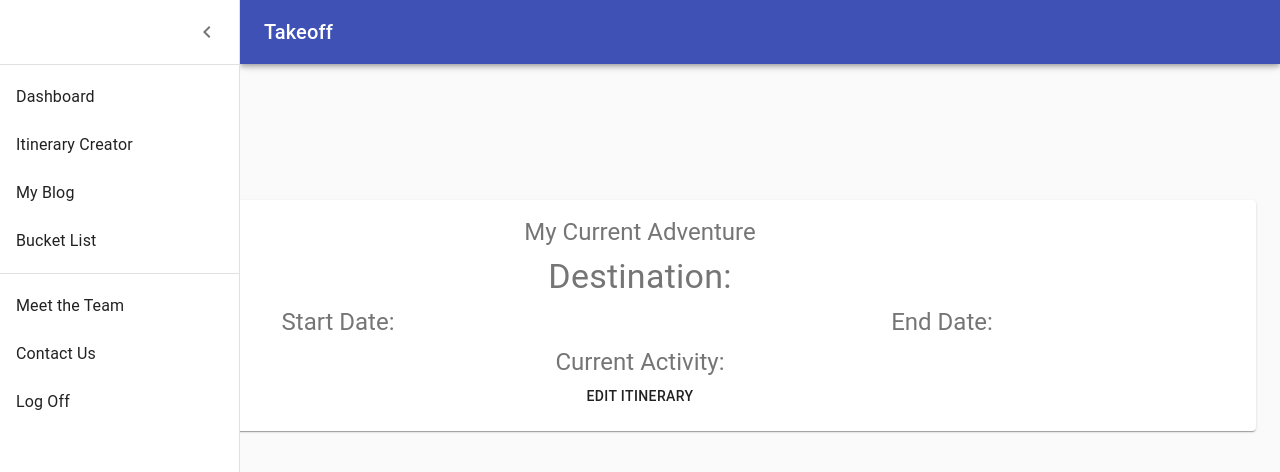
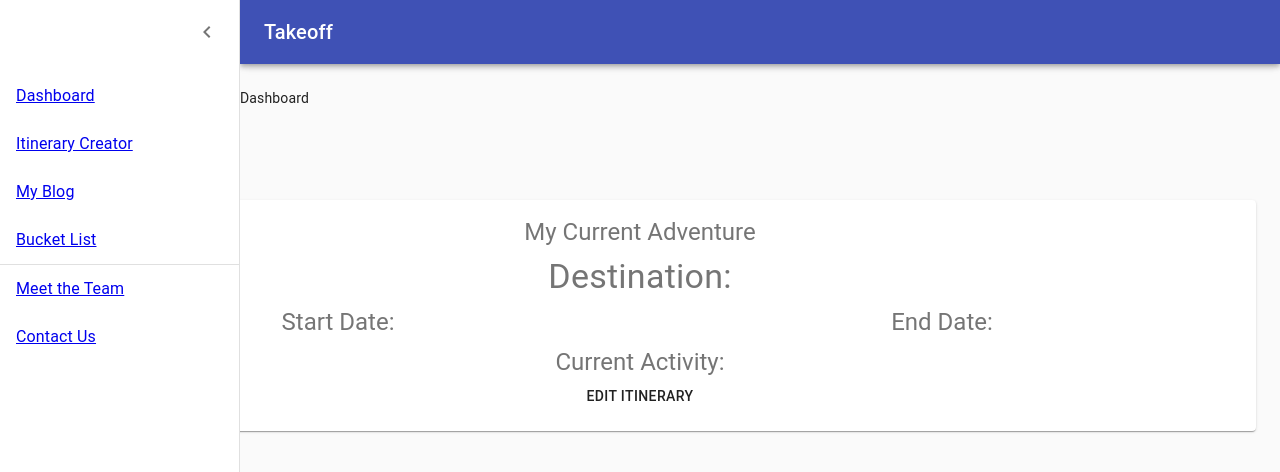
Before and after one commit to espoldi/Takeoff, a React (Create React App) app in the folder client/: page / in a window 1280 px wide. Both pictures are taken after a click on the button "open drawer". Shown: the top 472 px of the page. Built offline with nearby package versions, Linux system fonts and the light colour scheme.

Commit message:
navbar links now function

```diff
--- a/client/src/components/Navbar.js
+++ b/client/src/components/Navbar.js
@@ -1,4 +1,5 @@
 import React from 'react';
+import { BrowserRouter as Router, Switch, Route, Link } from "react-router-dom";
 import clsx from 'clsx';
 import { makeStyles, useTheme } from '@material-ui/core/styles';
 import Drawer from '@material-ui/core/Drawer';
@@ -90,6 +91,7 @@ export default function PersistentDrawerLeft() {
   };
 
   return (
+    <Router>
     <div className={classes.root}>
       <CssBaseline />
       <AppBar
@@ -127,24 +129,46 @@ export default function PersistentDrawerLeft() {
             {theme.direction === 'ltr' ? <ChevronLeftIcon /> : <ChevronRightIcon />}
           </IconButton>
         </div>
-        <Divider />
+
         <List>
-          {['Dashboard', 'Itinerary Creator', 'My Blog', 'Bucket List'].map((text, index) => (
-            <ListItem button key={text}>
-              <ListItemText primary={text} />
+          <Link to="/" className={classes.link}>
+            <ListItem button>
+              <ListItemText primary={"Dashboard"}/>
             </ListItem>
-          ))}
-        </List>
-        <Divider />
-        <List>
-          {['Meet the Team', 'Contact Us', 'Log Off'].map((text, index) => (
-            <ListItem button key={text}>
-
-              <ListItemText primary={text} />
+          </Link>
+          <Link to="/ItineraryCreator" className={classes.link}>
+            <ListItem button>
+              <ListItemText primary={"Itinerary Creator"}/>
             </ListItem>
-          ))}
-        </List>
+          </Link>
+          <Link to="/Blog" className={classes.link}>
+            <ListItem button>
+              <ListItemText primary={"My Blog"}/>
+            </ListItem>
+          </Link>
+          <Link to="/BucketList" className={classes.link}>
+            <ListItem button>
+              <ListItemText primary={"Bucket List"}/>
+            </ListItem>
+          </Link>
+          <Divider />
+          <Link to="/MeetTheTeam" className={classes.link}>
+            <ListItem button>
+              <ListItemText primary={"Meet the Team"}/>
+            </ListItem>
+          </Link>
+          <Link to="/Contact" className={classes.link}>
+            <ListItem button>
+              <ListItemText primary={"Contact Us"}/>
+            </ListItem>
+          </Link>
+         </List>
       </Drawer>
+      <Switch>
+        <Route exact path="/">
+        Dashboard
+        </Route>
+      </Switch>
 
       <main
         className={clsx(classes.content, {
@@ -155,5 +179,6 @@ export default function PersistentDrawerLeft() {
 
       </main>
     </div>
+    </Router>
   );
 }
```
